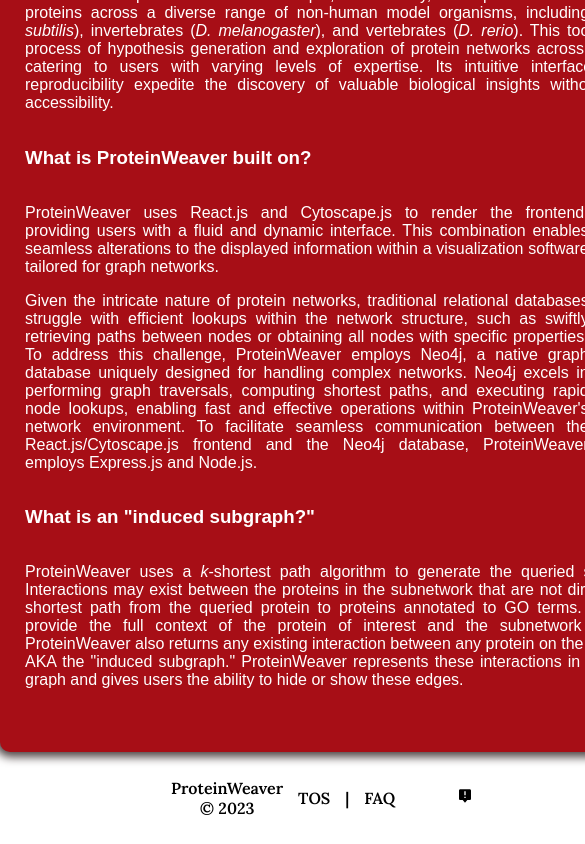
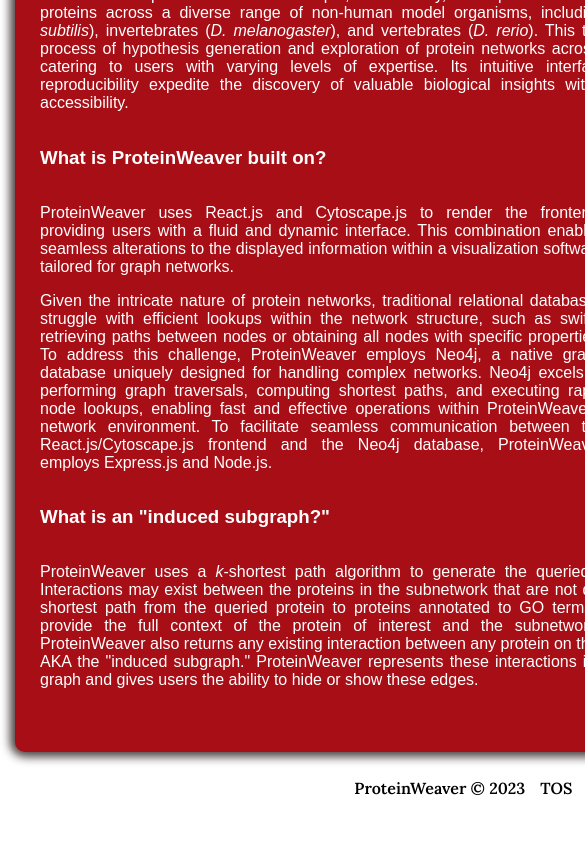
Before and after one commit to Reed-CompBio/protein-weaver, a React (Vite) app in the folder client/: page /faq in a window 390 px wide. Shown: the part 832-1676 px from the top of the page, 585 px wide, since content can reach past the window. Built offline with nearby package versions, Linux system fonts and the light colour scheme.

Commit message:
Fix header and footer issues in mobile
Also commented functions to improve documentation

```diff
--- a/client/src/components/AncestorSelector.jsx
+++ b/client/src/components/AncestorSelector.jsx
@@ -36,7 +36,6 @@ export default function AncestorSelector({
     return (
         <div className="ancestor-input">
             <div className="hierarchy-input-container">
-
                 {/* display warning message when at root GO term */}
                 {isEmpty && (
                     <div
@@ -48,7 +47,7 @@ export default function AncestorSelector({
                         {showTooltip && <div className="hierarchy-warning">You have reached the most general GO term.</div>}
                     </div>
                 )}
-
+                {/* normal input display */}
                 <input
                     list="parent-go-terms"
                     id="ancestor-selector"
--- a/client/src/components/Autocomplete.jsx
+++ b/client/src/components/Autocomplete.jsx
@@ -8,6 +8,7 @@ export default function Autocomplete(props) {
     const [isFocused, setIsFocused] = useState(false); // Track input focus
     const [input, setInput] = useState("");
 
+    // Change input value on input change
     const onChange = (e) => {
         const inputText = e.currentTarget.value;
         const newFilteredSuggestions = suggestions.filter((suggestion) =>
@@ -19,6 +20,7 @@ export default function Autocomplete(props) {
         onInputChange({ target: { name: inputName, value: inputText } });
     };
 
+    // Change input on clicking on suggestion
     const onClick = (e) => {
         setActive(0);
         setFiltered([]);
@@ -29,17 +31,19 @@ export default function Autocomplete(props) {
         });
     };
 
+    // Show autocomplete when input is in focus
     const onFocus = () => {
-        setIsFocused(true); // Show autocomplete when input is in focus
+        setIsFocused(true);
     };
 
+    // Delay hiding autocomplete to allow for click on suggestion
     const onBlur = () => {
-        // Delay hiding autocomplete to allow for click on suggestion
         setTimeout(() => {
             setIsFocused(false);
         }, 200);
     };
 
+    // Change active suggestion on up/down arrow press
     const onKeyDown = (e) => {
         if (e.keyCode === 13) {
             // Enter key
@@ -62,6 +66,7 @@ export default function Autocomplete(props) {
     };
 
     const renderMyAutocomplete = () => {
+        // Render suggestions when user interacts with the input
         if (isFocused && input) {
             if (filtered.length) {
                 return (
@@ -87,6 +92,7 @@ export default function Autocomplete(props) {
         return null;
     };
 
+    // Otherwise, display inputs
     return (
         <div className="autocomplete-input-container">
             <input
--- a/client/src/components/DescendantSelector.jsx
+++ b/client/src/components/DescendantSelector.jsx
@@ -28,15 +28,14 @@ export default function DescendantSelector({
         }
     }
 
+    // Call the function to populate the datalist based on queried GO term
     useEffect(() => {
         populateDatalistWithOptions(childrenGoTerms);
     }, [childrenGoTerms]);
-    // Call the function to populate the datalist
 
     return (
         <div className="descendant-input">
             <div className="hierarchy-input-container">
-
                 {/* display warning message when at root GO term */}
                 {isEmpty && (
                     <div
@@ -48,7 +47,7 @@ export default function DescendantSelector({
                         {showTooltip && <div className="hierarchy-warning">You have reached the most specific GO term.</div>}
                     </div>
                 )}
-
+                {/* normal input display */}
                 <input
                     list="child-go-terms"
                     id="descendant-selector"
--- a/client/src/components/ExportLogJSON.jsx
+++ b/client/src/components/ExportLogJSON.jsx
@@ -1,6 +1,7 @@
 import React from "react";
 
 export default function ExportLogJSON({ log }) {
+  // Function to download the file as JSON
   const downloadFile = ({ data, fileName, fileType }) => {
     // Create a blob with the data we want to download as a file
     const blob = new Blob([data], { type: fileType });
@@ -18,6 +19,7 @@ export default function ExportLogJSON({ log }) {
     a.remove();
   };
 
+  // Convert the logs to JSON
   const exportToJson = (e) => {
     e.preventDefault();
     downloadFile({
@@ -28,6 +30,7 @@ export default function ExportLogJSON({ log }) {
   };
 
   return (
+    // display the download text
     <div>
       <a className="export" onClick={exportToJson}>
         Export Log to JSON
--- a/client/src/components/Footer.jsx
+++ b/client/src/components/Footer.jsx
@@ -6,28 +6,35 @@ import { Link } from "react-router-dom";
 
 export default function Footer() {
   const githubLink = "https://github.com/Reed-CompBio/protein-weaver/";
-  const githubIssuesLink =
-    "https://github.com/Reed-CompBio/protein-weaver/issues/";
+  const githubIssuesLink = "https://github.com/Reed-CompBio/protein-weaver/issues/";
 
   return (
+    <div className="footer-container">
       <footer className="footer">
         <p className="footer-title">ProteinWeaver © 2023</p>
+        {/* Terms of Service */}
         <Link to={"/tos"}>TOS</Link>
         <p> | </p>
+        {/* FAQs */}
         <Link to={"/faq"}>FAQ</Link>
+        <p> | </p>
         <IconContext.Provider
           value={{
-          className: "icon",
-          size: "1.5em",
+            size: "1.2em",
+            align: "middle",
           }}
         >
+          {/* GitHub */}
           <a href={githubLink} target="_blank" rel="noopener noreferrer">
             <FaGithub className="footer-icon" />
           </a>
+          <p> | </p>
+          {/* GitHub Issues */}
           <a href={githubIssuesLink} target="_blank" rel="noopener noreferrer">
             <BiSolidMessageAltError className="footer-icon" />
           </a>
         </IconContext.Provider>
       </footer>
+    </div>
   );
 }
--- a/client/src/index.css
+++ b/client/src/index.css
@@ -39,7 +39,7 @@ body {
   margin: 0px;
   padding: 0px;
   border: 0px;
-  min-width: 320px;
+  min-width: 1080px;
   min-height: 100vh;
   color: white;
 }
@@ -76,6 +76,7 @@ button:focus-visible {
 
 /* NavBar CSS */
 .website-title {
+  width: 100%;
   font-family: "Lora", serif;
   font-weight: 500;
   padding-left: 12px;
@@ -142,6 +143,7 @@ body {
   right: 0;
   top: 71px;
   width: 100%;
+  min-width: 1080px;
 }
 
 .query-container {
@@ -191,7 +193,7 @@ body {
   max-height: 120px;
   overflow-y: auto;
   padding-left: 0px;
-  width: 180px;
+  width: 150px;
   margin-left: 0px;
   pointer-events: auto;
   z-index: 900;
@@ -200,7 +202,7 @@ body {
 .autocomplete-input-container {
   margin-top: 1px;
   position: relative;
-  width: 180px;
+  width: 150px;
   display: inline-block;
   flex-wrap: nowrap;
   height: 180px;
@@ -213,7 +215,7 @@ body {
   pointer-events: auto;
   height: 24px;
   min-height: 24px;
-  width: 155px;
+  width: 125px;
 }
 
 .autocomplete li {
@@ -221,7 +223,7 @@ body {
   background-color: rgba(0, 0, 0, 0.24);
   border: none;
   border-radius: 2px;
-  width: 155px;
+  width: 125px;
   overflow: auto;
   z-index: 999;
 }
@@ -239,7 +241,7 @@ body {
 
 .autocomplete-dropdown {
   position: absolute;
-  width: 180px;
+  width: 150px;
   height: 90px;
   max-height: 90px;
 }
@@ -718,8 +720,15 @@ select {
   border-radius: 5px;
 }
 
+.footer-container {
+  position: relative;
+  bottom: 0;
+  width: 100%
+}
+
 .footer {
-  margin-left: 40%;
+  margin: auto;
+  justify-content: center;
   margin-top: 10px;
   margin-bottom: 10px;
   color: black;
@@ -740,7 +749,7 @@ select {
 }
 
 .footer-title:hover {
-  color: white;
+  color: grey;
 }
 
 .footer-right-align {
```
Lines whose indentation alone changed are shown as unchanged.
